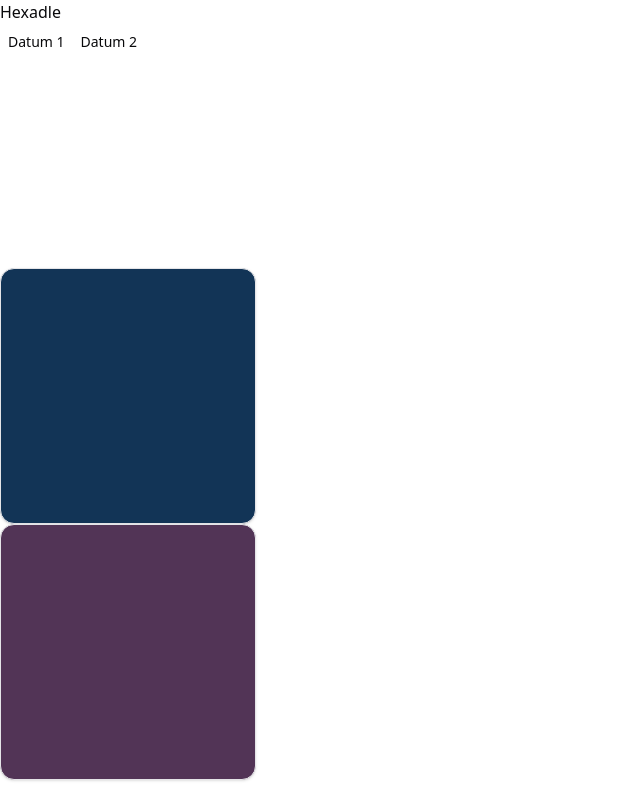
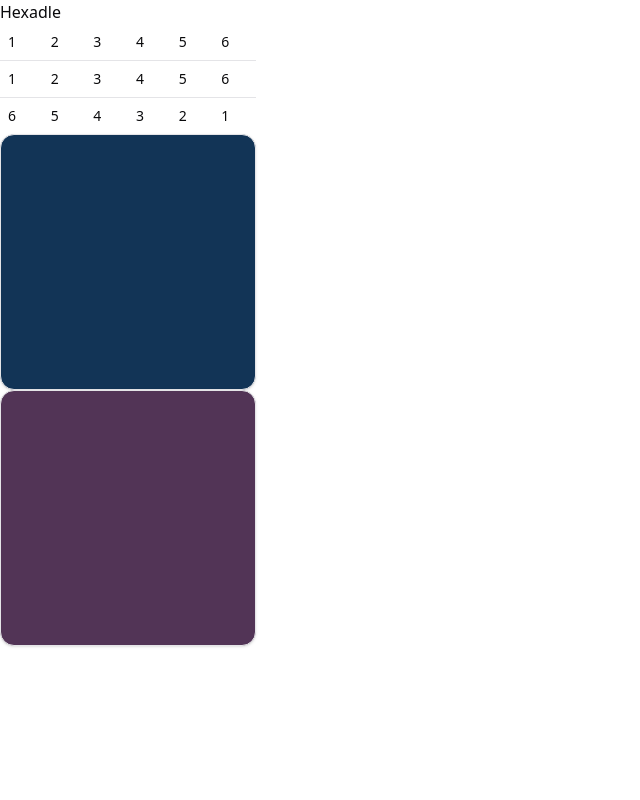
Before and after one commit to joshzhaa/hexadle, a React (Vite) app: page / in a window 1280 px wide. Shown: the whole page, without its empty margins (0-640 px from the left). Built offline with nearby package versions, Linux system fonts and the light colour scheme.

Commit message:
add color string to GuessRow

```diff
--- a/index.html
+++ b/index.html
@@ -4,7 +4,7 @@
     <meta charset="UTF-8" />
     <link rel="icon" type="image/svg+xml" href="/vite.svg" />
     <meta name="viewport" content="width=device-width, initial-scale=1.0" />
-    <title>hexadle</title>
+    <title>Hexadle</title>
   </head>
   <body>
     <div id="root"></div>
--- a/src/features/guess-table.tsx
+++ b/src/features/guess-table.tsx
@@ -61,33 +61,44 @@
 
 import { useState } from "react";
 import { Table, TableBody, TableRow, TableCell } from "@/components/ui/table";
-import { cn } from "@/lib/utils";
 import { type ComponentProps } from "react";
 
 function GuessTable({ className, ...props }: ComponentProps<"table">) {
   return (
     <Table
-      className={cn("grid grid-cols-6 grid-rows-5 gap-4", className)}
+      className={className}
       {...props}
     >
       <TableBody>
-        <GuessRow />
+        <GuessRow color="123456"/>
+        <GuessRow color="123456"/>
+        <GuessRow color="654321"/>
       </TableBody>
     </Table>
   );
 }
 
-function GuessRow({ className, ...props }: ComponentProps<"tr">) {
+interface GuessRowProps extends ComponentProps<"tr"> {
+  color: string
+}
+
+function GuessRow({ color, className, ...props }: GuessRowProps) {
+  const populateCell = (char: string) => <GuessCell char={char as HexChar}/>
   return (
     <TableRow className={className} {...props}>
-      <TableCell>Datum 1</TableCell>
-      <TableCell>Datum 2</TableCell>
+      { color.split("").map(populateCell) }
     </TableRow>
   );
 }
 
-function GuessChar() {
-  return <div></div>;
+type HexChar = "1" | "2" | "3" | "4" | "5" | "6" | "7" | "8" | "9" | "A" | "B" | "C" | "D" | "E" | "F"
+
+interface GuessCellProps extends ComponentProps<"td"> {
+  char: HexChar
 }
 
-export { GuessTable, GuessRow, GuessChar };
+function GuessCell({char, ...props}: GuessCellProps) {
+  return <TableCell>{char}</TableCell>
+}
+
+export { GuessTable, GuessRow, GuessCell };
```
